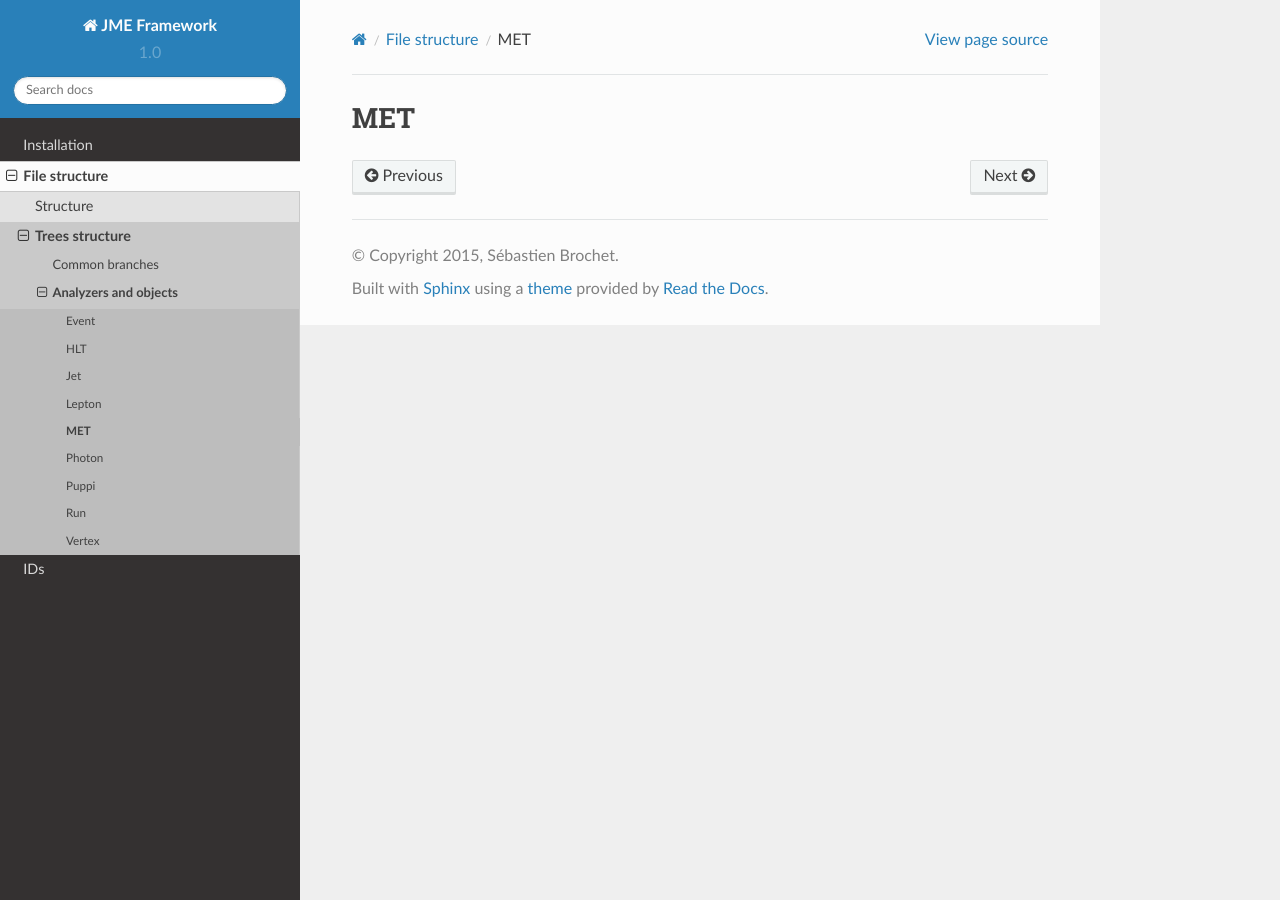
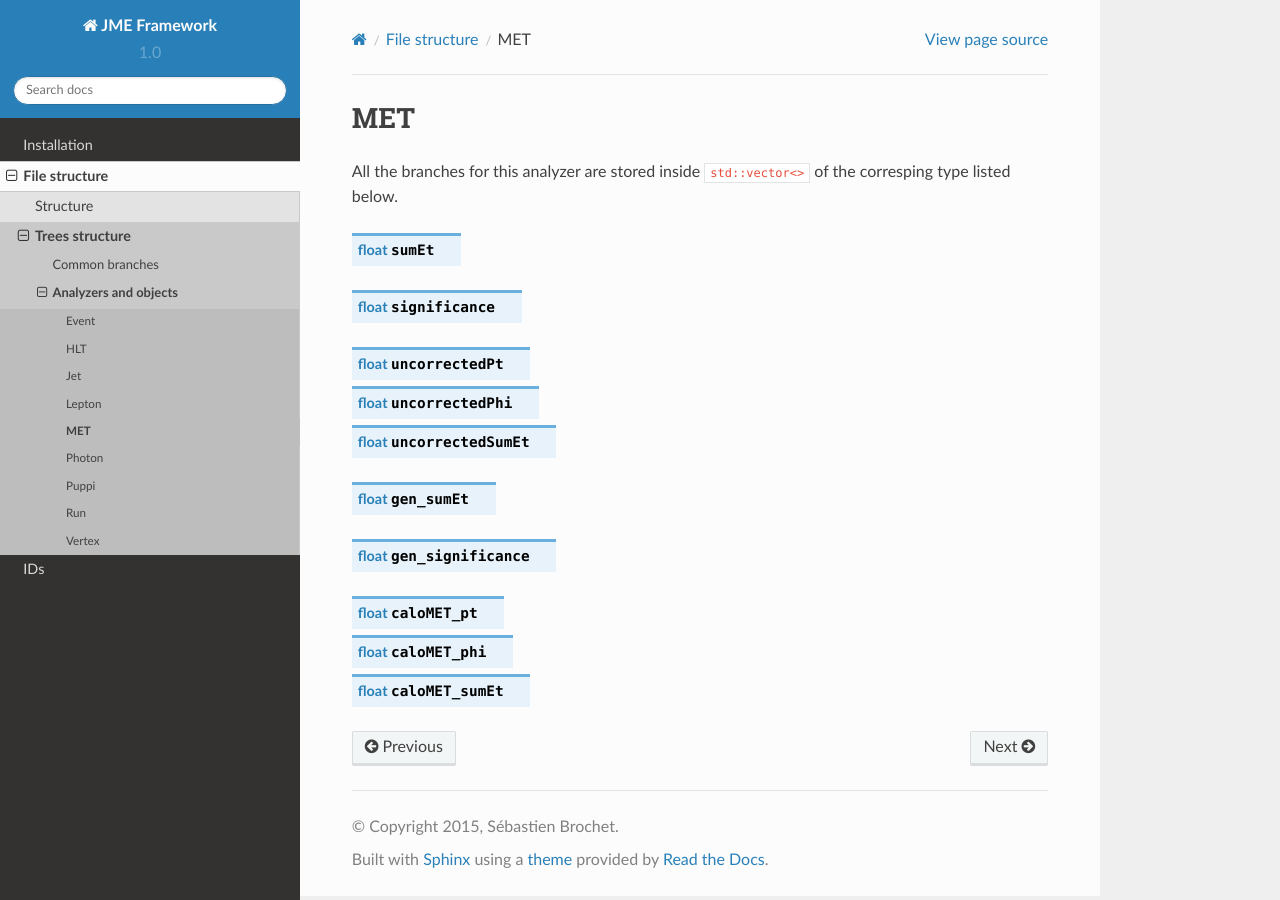
Before and after one commit to rgerosa/JMEValidator, a Sphinx documentation site: the page built from docs/format/met.rst, in a window 1280 px wide. Built offline with Sphinx 7.4.7 and the Read the Docs theme 2.0.0, drawn with Linux system fonts in a browser that asks for light colours.

Commit message:
document MET

```diff
--- a/docs/format/lepton/electron.rst
+++ b/docs/format/lepton/electron.rst
@@ -2,6 +2,8 @@
 
 Electron
 ########
+
+All the branches for this analyzer are stored inside ``std::vector<>`` of the corresping type listed below.
 
 .. cpp:member:: float supercluster_eta
                 float supercluster_phi
--- a/docs/format/lepton/muon.rst
+++ b/docs/format/lepton/muon.rst
@@ -2,6 +2,8 @@
 
 Muon
 ####
+
+All the branches for this analyzer are stored inside ``std::vector<>`` of the corresping type listed below.
 
 .. cpp:member:: bool isLoose
                 bool isSoft
--- a/docs/format/met.rst
+++ b/docs/format/met.rst
@@ -1,2 +1,21 @@
 MET
 ###
+
+All the branches for this analyzer are stored inside ``std::vector<>`` of the corresping type listed below.
+
+.. cpp:member:: float sumEt
+
+.. cpp:member:: float significance
+
+.. cpp:member:: float uncorrectedPt
+              float uncorrectedPhi
+              float uncorrectedSumEt
+
+.. cpp:member:: float gen_sumEt
+
+.. cpp:member:: float gen_significance
+
+
+.. cpp:member:: float caloMET_pt
+              float caloMET_phi
+              float caloMET_sumEt
--- a/docs/format/photon.rst
+++ b/docs/format/photon.rst
@@ -1,5 +1,7 @@
 Photon
 ######
+
+All the branches for this analyzer are stored inside ``std::vector<>`` of the corresping type listed below.
 
 .. cpp:member:: float supercluster_eta
                 float supercluster_phi
```
